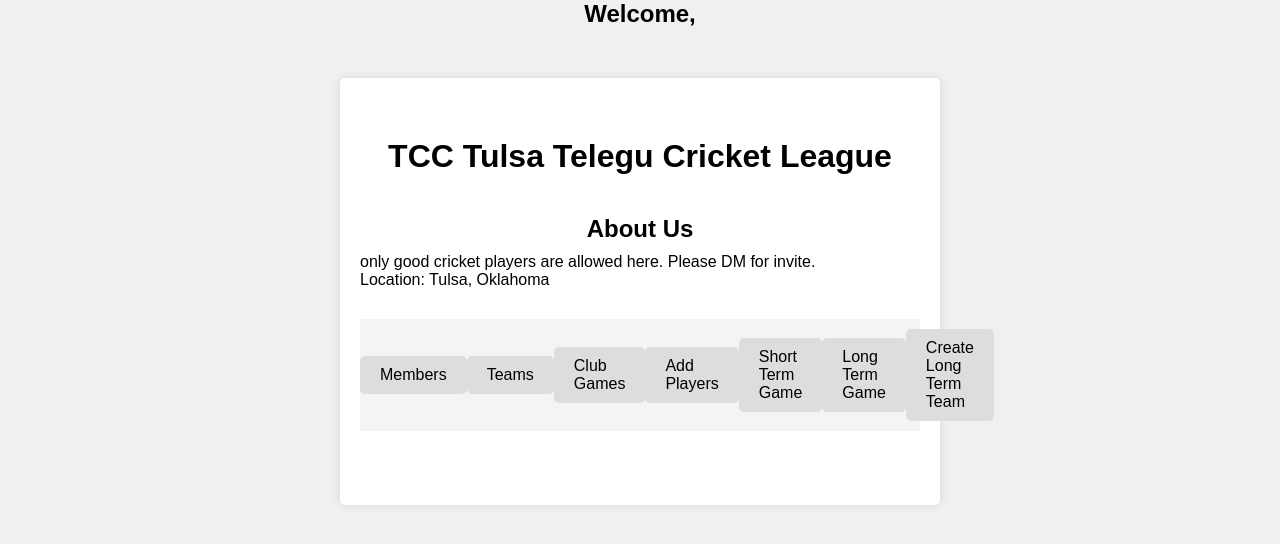
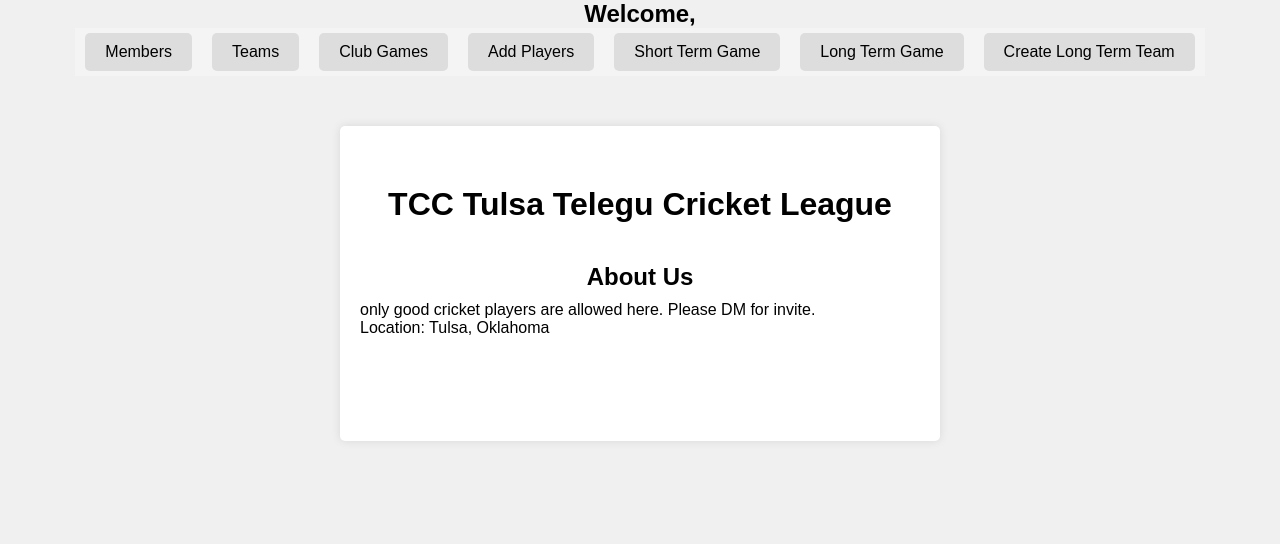
Before and after one commit to PravCoder/Cricket-Career-Sports-Management-Site, a Django app: page /view-organization/3 in a window 1280 px wide. Shown: the part 38-582 px from the top of the page. Run offline with Django 3.2, Linux system fonts and the light colour scheme; data comes from the database, SQL or seed files in the repository; both versions use the stored data as it was after the commit.

Commit message:
style tab bar in view org page

```diff
--- a/mysite/base/templates/base/team.html
+++ b/mysite/base/templates/base/team.html
@@ -175,7 +175,7 @@ table.center {
 <br>
 <br>
 
-{% if request.user in team.player.all %}
+{% if request.user in team.players.all %}
   <!-- Invitation Form -->
   <div class="invitation-form">
     <form method="POST" action="">  <!-- everytime form is submitted  it posts a query-dict {"input-name":"text-typed-in-input"} -->
--- a/mysite/base/templates/base/view_organization.html
+++ b/mysite/base/templates/base/view_organization.html
@@ -114,7 +114,7 @@ margin-right: 10px;
 }
 
 #search-button {
-background-color: #007bff;
+background-color: #69a5e5;
 color: #fff;
 border: none;
 border-radius: 20px;
@@ -156,7 +156,7 @@ margin-bottom: 10px; /* Add spacing between players */
 }
 
 .add-button {
-background-color: #1da1f2;
+background-color: #69a5e5;
 color: white;
 border: none;
 border-radius: 4px;
@@ -314,10 +314,15 @@ select {
 
 /* Styles for the tab bar */
 .tab-bar {
+    justify-content: center; /* Center the tabs horizontally */
     display: flex;
     justify-content: space-around;
     background-color: #f4f4f4;
-    padding: 10px 0;
+    padding: 5px 0;
+    width: max-content;
+    align-self: center;
+    margin: 0 auto; /* Center the tab bar */
+    align-items: center; /* Center the items vertically */
 }
 
 .tab {
@@ -325,6 +330,8 @@ select {
     padding: 10px 20px;
     background-color: #ddd;
     border-radius: 5px;
+    text-align: justify;
+    margin: 0 10px; /* Add space between tabs */
 }
 
 /* Styles for tab content */
@@ -362,6 +369,15 @@ select {
 </style>
 </head>
 <body>
+    <div class="tab-bar">
+        <div class="tab" id="membersTab">Members</div>
+        <div class="tab" id="teamsTab">Teams</div>
+        <div class="tab" id="clubGames">Club Games</div>
+        <div class="tab" id="addPlayers">Add Players</div>
+        <div class="tab" id="shortTermGame">Short Term Game</div>
+        <div class="tab" id="longTermGame">Long Term Game</div>
+        <div class="tab" id="longTermTeam">Create Long Term Team</div>
+    </div>
     <div class="container">
         <div class="header">
             <h1>{{org.name}}</h1>
@@ -372,15 +388,6 @@ select {
             <p>Location: {{org.location}}</p>
         </div>
 
-        <div class="tab-bar">
-            <div class="tab" id="membersTab">Members</div>
-            <div class="tab" id="teamsTab">Teams</div>
-            <div class="tab" id="clubGames">Club Games</div>
-            <div class="tab" id="addPlayers">Add Players</div>
-            <div class="tab" id="shortTermGame">Short Term Game</div>
-            <div class="tab" id="longTermGame">Long Term Game</div>
-            <div class="tab" id="longTermTeam">Create Long Term Team</div>
-        </div>
 
         <div class="tab-content" id="content-membersTab">
             <!-- MEMBERS TAB -->
```
Also changed, not shown: mysite/db.sqlite3.
